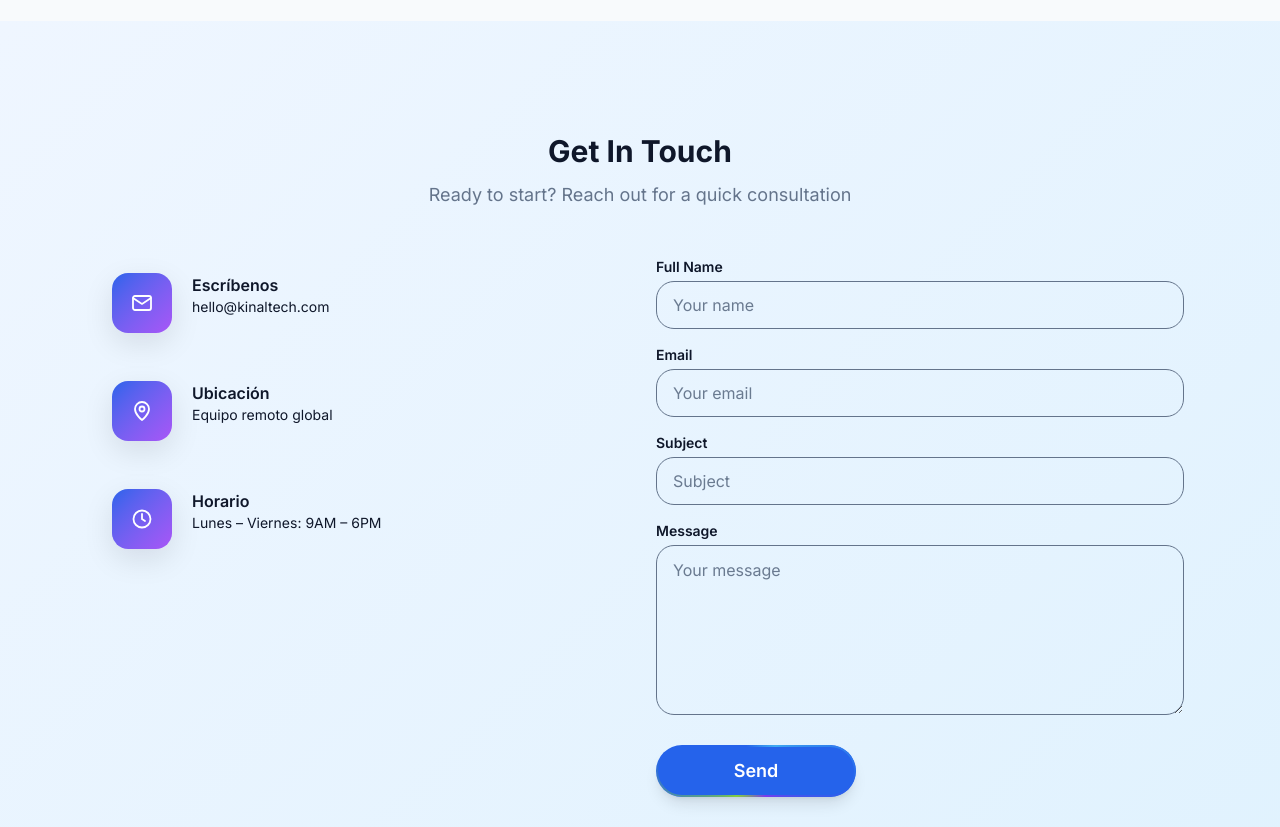
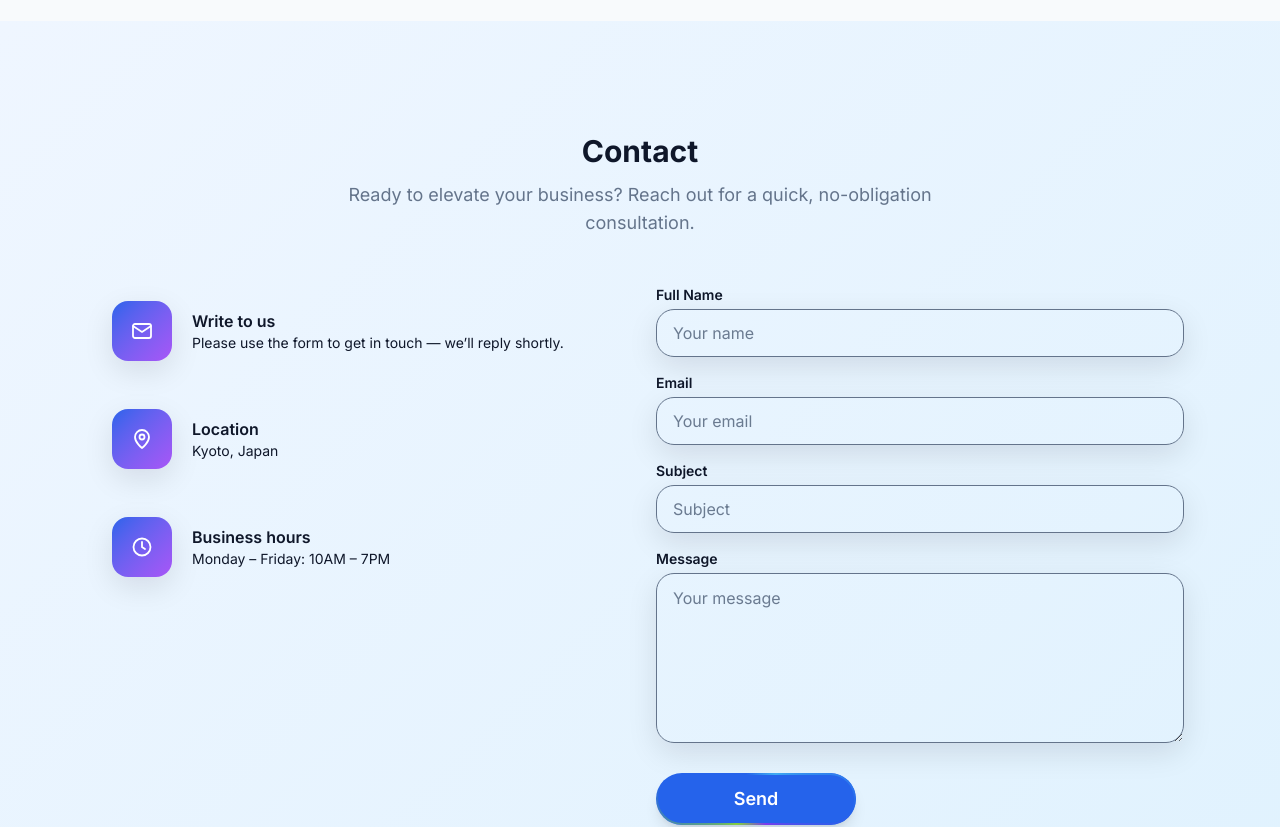
Before and after one commit to Mayorpinzon/kinaltech-version-2, a React (Vite) app: page / in a window 1280 px wide. Shown: the part 3020-3847 px from the top of the page. Built offline with nearby package versions, Linux system fonts and the light colour scheme.

Commit message:
feature/ticket_10_TechsContactAnimation

```diff
--- a/src/components/organisms/Contact.tsx
+++ b/src/components/organisms/Contact.tsx
@@ -19,13 +19,13 @@ function InfoRow({
   icon, title, subtitle,
 }: { icon: ReactNode; title: string; subtitle: string }) {
   return (
-    <div className="flex items-start gap-5 rounded-app bg-transparent p-4">
-      <div className="inline-grid h-15 w-15 place-items-center rounded-2xl text-[--white] bg-gradient-to-br from-[var(--primary)] to-[var(--accent)] shadow-soft" aria-hidden>
+    <div className="flex items-center gap-5 rounded-app bg-transparent p-4">
+      <div className="inline-grid h-15 w-15 flex-none shrink-0 place-items-center rounded-2xl text-[--white] bg-gradient-to-br from-[var(--primary)] to-[var(--accent)] shadow-soft" aria-hidden>
         <div className="h-6 w-6 text-[var(--white)]">{icon}</div>
       </div>
       <div className="min-w-0">
         <p className="text-md font-semibold text-[--text]">{title}</p>
-        <p className="text-sm text-[--muted] truncate">{subtitle}</p>
+        <p className="text-sm text-[--muted] whitespace-pre-line">{subtitle}</p>
       </div>
     </div>
   );
@@ -181,23 +181,23 @@ export default function Contact() {
         </div>
 
         {/* Grid */}
-        <div className="mt-12 grid gap-8 md:grid-cols-2">
+        <div className="mt-12 grid gap-8 md:grid-cols-2 ">
           {/* Izquierda: info */}
-          <div className="space-y-4 reveal">
+          <div className="space-y-4 reveal text-left">
             <InfoRow
               icon={<MailIcon />}
-              title={t("contact.email.label", "Escríbenos")}
-              subtitle={t("contact.email.value", "hello@kinaltech.com")}
+              title={t("contact.email.label")}
+              subtitle={t("contact.email.value")}
             />
             <InfoRow
               icon={<PinIcon />}
-              title={t("contact.location.label", "Ubicación")}
-              subtitle={t("contact.location.value", "Equipo remoto global")}
+              title={t("contact.location.label")}
+              subtitle={t("contact.location.value")}
             />
             <InfoRow
               icon={<ClockIcon />}
-              title={t("contact.hours.label", "Horario")}
-              subtitle={t("contact.hours.value", "Lunes – Viernes: 9AM – 6PM")}
+              title={t("contact.hours.label")}
+              subtitle={t("contact.hours.value")}
             />
           </div>
 
@@ -235,17 +235,16 @@ export default function Contact() {
 
               const common =
                 "w-full rounded-app border border-[var(--muted)] text-[--text] placeholder-[--muted] " +
-                "focus:shadow-md focus:shadow-blue-400 focus:outline-none focus:ring-2 " +
-                "focus:ring-[var(--primary)] focus:border-[var(--primary)] transition duration-200";
+                "focus:outline-none focus:ring-2 focus:ring-[var(--primary)] focus:border-[var(--primary)] ";
 
               return (
                 <div key={field}>
-                  <label className="block text-sm font-semibold mb-1" htmlFor={field}>
+                  <label className="block text-sm font-semibold mb-1 " htmlFor={field}>
                     {label}
                   </label>
 
                   {isTextArea ? (
-                    <textarea id={field} name={field} rows={6} placeholder={ph} className={`${common} px-4 py-3`} />
+                    <textarea id={field} name={field} rows={6} placeholder={ph} className={`${common} px-4 py-3 glow-pulse`} />
                   ) : (
                     <input
                       id={field}
@@ -253,12 +252,12 @@ export default function Contact() {
                       type={field === "email" ? "email" : "text"}
                       autoComplete={field === "email" ? "email" : "off"}
                       placeholder={ph}
-                      className={`${common} h-12 px-4`}
+                      className={`${common} h-12 px-4 glow-pulse`}
                     />
                   )}
 
                   {errs[field] && (
-                    <p className="mt-1 text-sm text-[--danger]">{errs[field]}</p>
+                    <p className="mt-1 text-sm text-[--shell]">{errs[field]}</p>
                   )}
                 </div>
               );
--- a/src/components/organisms/Techs.tsx
+++ b/src/components/organisms/Techs.tsx
@@ -64,7 +64,7 @@ function Card({ tech }: { tech: Tech }) {
       className="
         rounded-[16px] border border-[var(--border)] bg-card p-6 text-center
         shadow-soft hover:border-[var(--primary)] hover:shadow-md
-        transition-colors
+        transition-colors glow-pulse
       "
     >
       <div className="mx-auto mb-2 grid h-8 w-10 place-items-center" style={{ color }} aria-hidden>
--- a/src/i18n/index.ts
+++ b/src/i18n/index.ts
@@ -72,9 +72,14 @@ const resources = {
       "about.cta": "Start Your Project",
 
       // Contact
-      "contact.title": "Get In Touch",
-      "contact.blurb":
-        "Ready to start? Reach out for a quick consultation",
+      "contact.title": "Contact",
+      "contact.blurb": "Ready to elevate your business? Reach out for a quick, no-obligation consultation.",
+      "contact.email.label": "Write to us",
+      "contact.email.value": "Please use the form to get in touch — we’ll reply shortly.",
+      "contact.location.label": "Location",
+      "contact.location.value": "Kyoto, Japan",
+      "contact.hours.label": "Business hours",
+      "contact.hours.value": "Monday – Friday: 10AM – 7PM",
 
       // Form
       "form.name": "Full Name",
@@ -160,8 +165,13 @@ const resources = {
       "about.cta": "Inicia tu proyecto",
       // Contact
       "contact.title": "Contacto",
-      "contact.blurb":
-        "¿Listo para empezar? Escríbenos para una consulta rápida",
+      "contact.blurb": "¿Listo para impulsar tu negocio? Escríbenos para una consulta rápida, sin compromiso. ",
+      "contact.email.label": "Escribenos",
+      "contact.email.value": "Por favor usa el formulario para contactarnos.\nEn breve te responderemos.",
+      "contact.location.label": "Ubicación",
+      "contact.location.value": "Kyoto, Japon",
+      "contact.hours.label": "Horario",
+      "contact.hours.value": "Lunes – Viernes: 10AM – 7PM ",
 
       // Form
       "form.name": "Nombre",
@@ -246,7 +256,14 @@ const resources = {
 
       // Contact
       "contact.title": "お問い合わせ",
-      "contact.blurb": "まずはお気軽にご相談ください",
+      "contact.blurb": "ビジネスをさらに成長させませんか？お気軽にご相談ください。",
+      "contact.email.label": "メールでのお問い合わせ",
+      "contact.email.value": "フォームからご連絡ください。折り返しこちらからご返信いたします。",
+      "contact.location.label": "所在地",
+      "contact.location.value": "日本・京都",
+      "contact.hours.label": "営業時間",
+      "contact.hours.value": "月曜～金曜：10時〜19時",
+
 
       // Form
       "form.name": "お名前",
```
